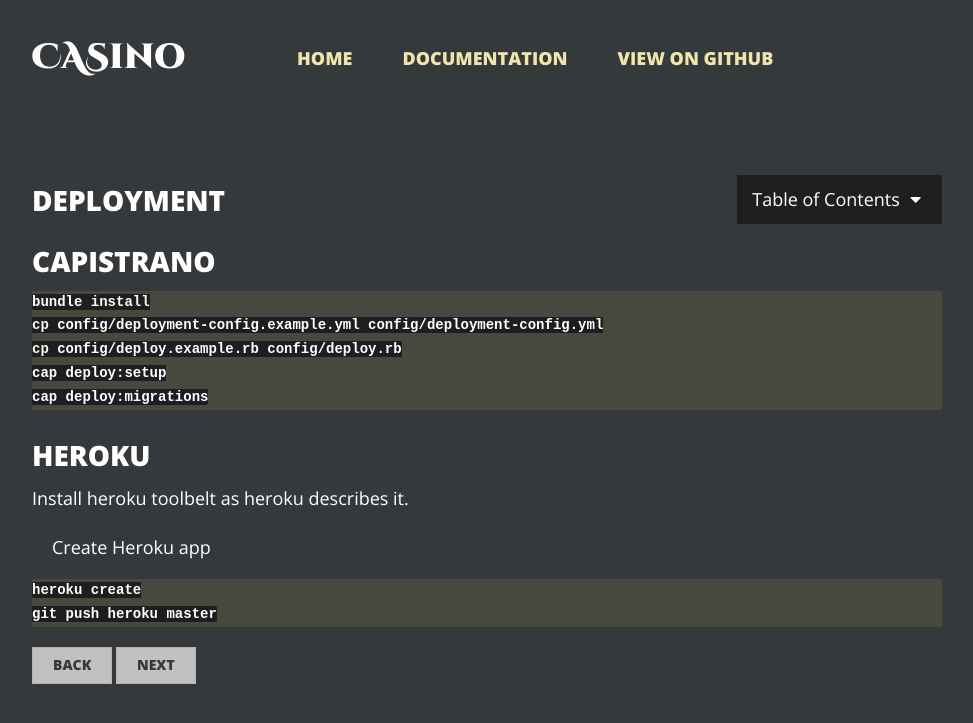
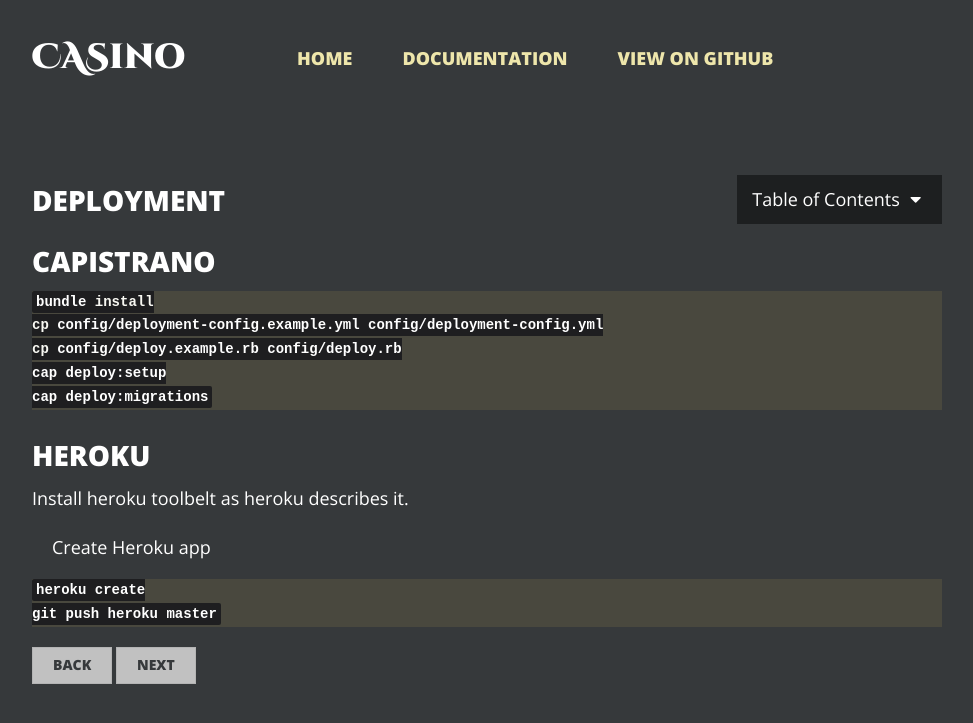
Before and after one commit to rbCAS/rbcas.github.com, a Jekyll site: the page built from docs/deployment/index.md, in a window 1280 px wide. Shown: the top 723 px of the page, without its empty margins (153-1126 px from the left). Built offline with Jekyll 4.4.1, drawn with Linux system fonts in a browser that asks for light colours.

Commit message:
fix padding for inline code blocks

```diff
--- a/css/main.css
+++ b/css/main.css
@@ -1152,11 +1152,13 @@ div.highlight {
 }
 div.highlight code {
   font-size: 120%;
+  padding: 0;
 }
 code {
   border-radius: 2px;
   font-size: 100%;
   line-height: 170%;
+  padding: 3px 4px;
 }
 td code {
   font-size: 120%;
--- a/css/main.less
+++ b/css/main.less
@@ -72,6 +72,7 @@ div.highlight {
 
   code {
     font-size: 120%;
+    padding: 0;
   }
 }
 
@@ -79,6 +80,7 @@ code {
   border-radius: 2px;
   font-size: 100%;
   line-height: 170%;
+  padding: 3px 4px;
 }
 
 td code {
```
